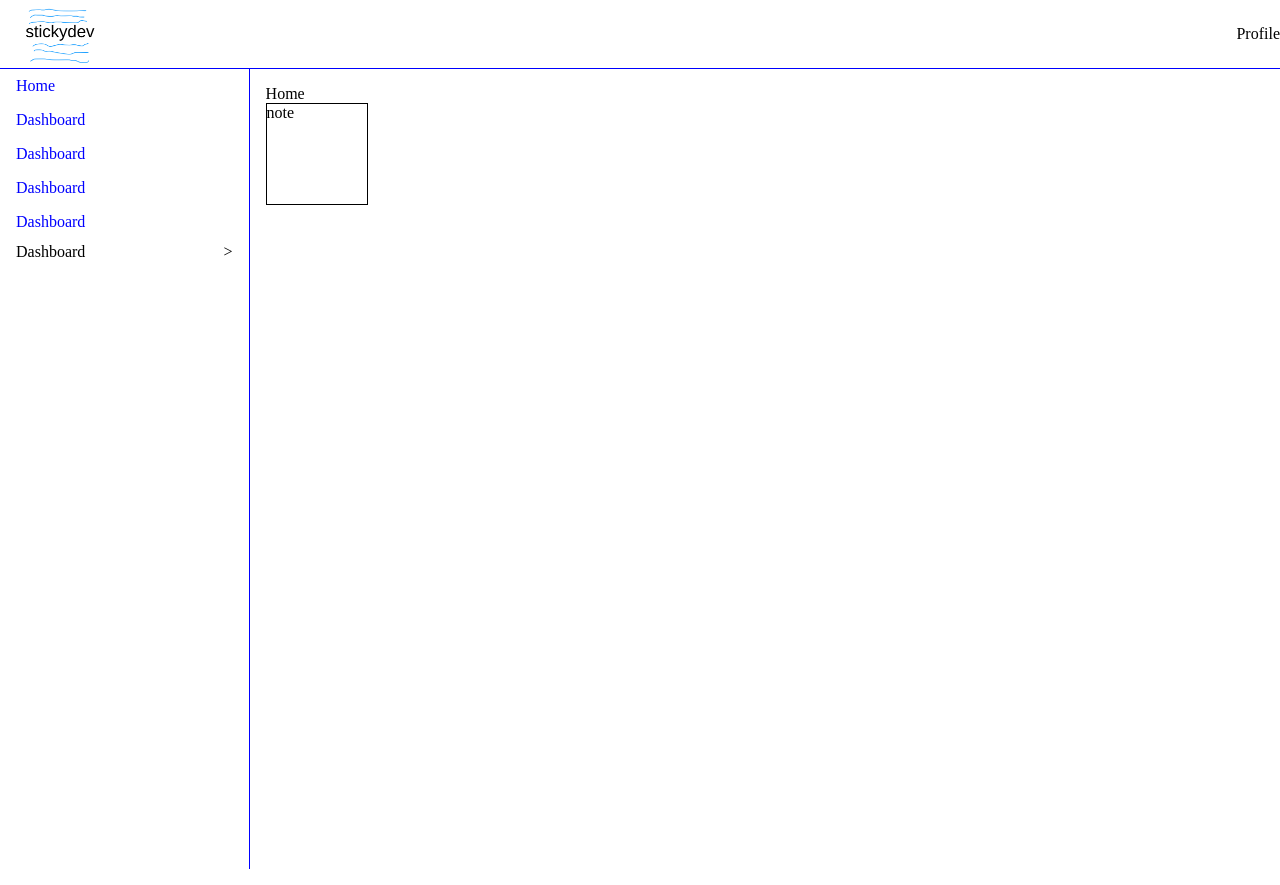
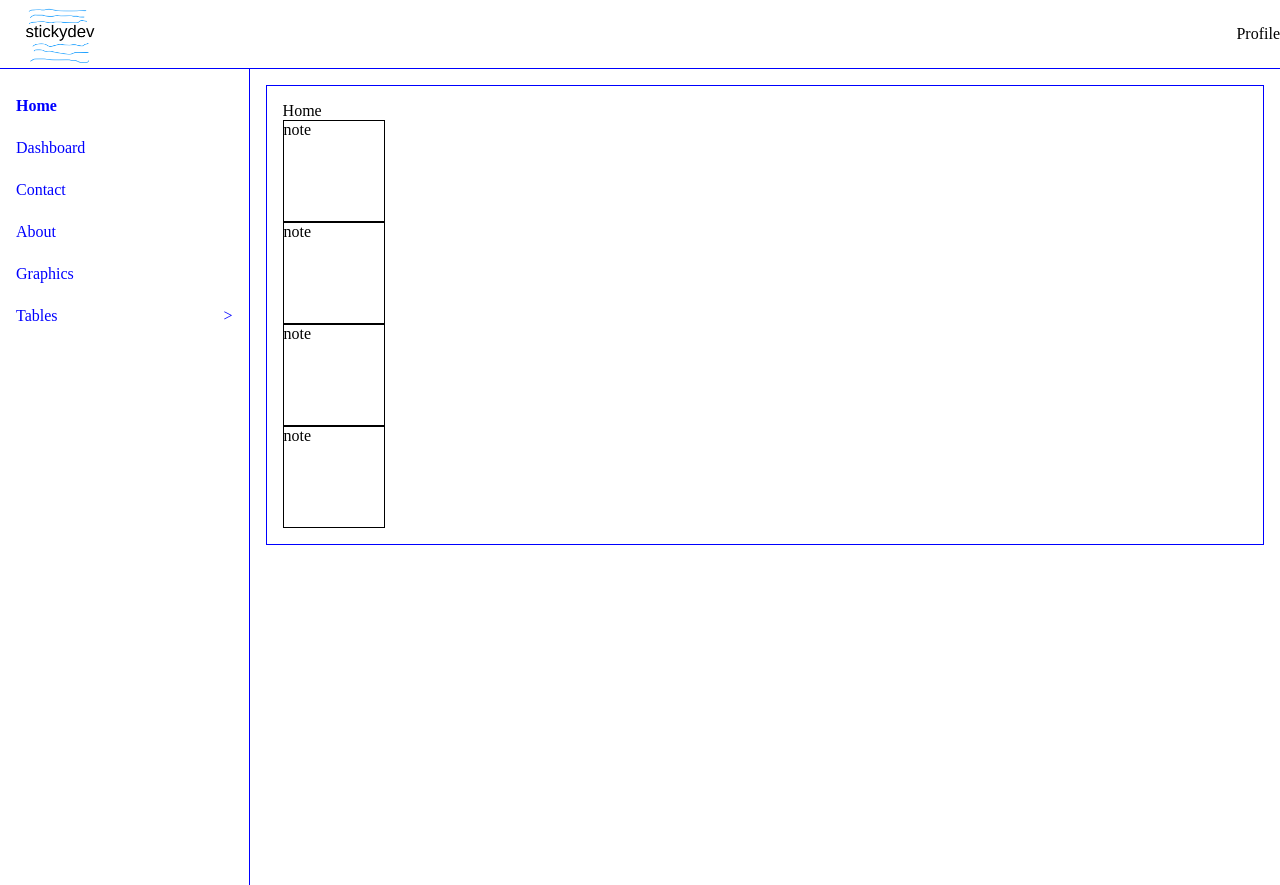
Before and after one commit to kerem37mert/webpagewithangular, an Angular app: page / in a window 1280 px wide. Built offline with nearby package versions, Linux system fonts and the light colour scheme.

Commit message:
update draggable sidebar

```diff
--- a/src/app/components/sidebar/sidebar-item/sidebar-item.html
+++ b/src/app/components/sidebar/sidebar-item/sidebar-item.html
@@ -1,19 +1,32 @@
-<div class="sidebar-item" >
+<div
+  class="sidebar-item"
+  [style.--level]="level()"
+  cdkDrag cdkDragBoundary=".sidebar"
+  [cdkDragDisabled]="!isDraggable"
+>
   @if (hasChildren()) {
     <div class="parent" (click)="toggle()">
-      {{ item().title }}
+      <span class="title">{{ item().title }}</span>
       <span>{{ expanded ? "v" : ">" }}</span>
     </div>
   } @else {
-    <a [routerLink]="item().link">
+    <a
+      [routerLink]="item().link"
+      routerLinkActive="active"
+      [routerLinkActiveOptions]="{exact: true}"
+    >
       {{ item().title }}
     </a>
   }
 
   @if (hasChildren() && expanded) {
-    <div class="sub-menu">
+    <div
+      cdkDropList
+      [cdkDropListData]="item().children"
+      (cdkDropListDropped)="dropChild($event)"
+    >
       @for (child of item().children; track child.link) {
-        <app-sidebar-item [item]="child" />
+        <app-sidebar-item [item]="child" [level]="level() + 1" />
       }
     </div>
   }
--- a/src/app/components/sidebar/sidebar-item/sidebar-item.scss
+++ b/src/app/components/sidebar/sidebar-item/sidebar-item.scss
@@ -2,26 +2,39 @@
   cursor: pointer;
 
   a {
+    color: var(--primary);
     display: block;
-    padding: 0.5rem 1rem;
     text-decoration: none;
-    color: var(--text-secondary);
-    transition: 0.3s ease-in;
-  }
+    padding: 0.75rem 1rem 0.75rem calc(1rem + var(--level) * 1rem);
 
-  a:hover {
-    background-color: var(--primary);
-    color: var(--white);
+    &.active {
+      font-weight: 700;
+    }
   }
 
   .parent {
+    color: var(--primary);
     display: flex;
     justify-content: space-between;
-    padding: 0.25rem 1rem;
-    color: var(--text-primary);
+    align-items: center;
+    padding: 0.75rem 1rem 0.75rem calc(1rem + var(--level) * 1rem);
   }
 
-  .sub-menu {
-    padding-left: 0.75rem;
+  &.cdk-drag-preview {
+    border: none;
+    box-sizing: border-box;
+    border-radius: 4px;
+    box-shadow:
+      0 5px 5px -3px rgba(0, 0, 0, 0.2),
+      0 8px 10px 1px rgba(0, 0, 0, 0.14),
+      0 3px 14px 2px rgba(0, 0, 0, 0.12);
+  }
+
+  &.cdk-drag-placeholder {
+    opacity: 0;
+  }
+
+  &.cdk-drag-animating {
+    transition: transform 250ms cubic-bezier(0, 0, 0.2, 1);
   }
 }
--- a/src/app/components/sidebar/sidebar-item/sidebar-item.ts
+++ b/src/app/components/sidebar/sidebar-item/sidebar-item.ts
@@ -1,19 +1,30 @@
 import { Component, input } from '@angular/core';
 import { MenuItemType } from '../../../../constants';
-import {RouterLink} from '@angular/router';
+import { RouterLink, RouterLinkActive } from '@angular/router';
+import {
+  CdkDrag,
+  CdkDragDrop,
+  CdkDropList,
+  moveItemInArray
+} from '@angular/cdk/drag-drop';
 
 @Component({
   selector: 'app-sidebar-item',
   templateUrl: './sidebar-item.html',
   styleUrls: ['./sidebar-item.scss'],
   imports: [
-    RouterLink
+    RouterLink,
+    RouterLinkActive,
+    CdkDrag,
+    CdkDropList,
   ]
 })
 
 export class SidebarItem {
   item = input.required<MenuItemType>();
-  expanded = false;
+  level = input<number>(0);
+  expanded: boolean = false;
+  isDraggable: boolean = true;
 
   hasChildren(): boolean {
     return !!this.item().children?.length;
@@ -24,4 +35,12 @@ export class SidebarItem {
       this.expanded = !this.expanded;
     }
   }
+
+  dropChild(event: CdkDragDrop<MenuItemType[] | any>) {
+    moveItemInArray(
+      event.container.data,
+      event.previousIndex,
+      event.currentIndex
+    );
+  }
 }
--- a/src/app/components/sidebar/sidebar.html
+++ b/src/app/components/sidebar/sidebar.html
@@ -1,5 +1,5 @@
-<div class="sidebar">
+<div class="sidebar" cdkDropList (cdkDropListDropped)="drop($event)">
   @for (item of menu; track item.link) {
-   <app-sidebar-item [item]="item" />
+    <app-sidebar-item [item]="item" />
   }
 </div>
--- a/src/app/components/sidebar/sidebar.scss
+++ b/src/app/components/sidebar/sidebar.scss
@@ -5,4 +5,5 @@
   top: 0;
   overflow-y: auto;
   height: 100vh;
+  padding-top: 1rem;
 }
--- a/src/app/components/sidebar/sidebar.ts
+++ b/src/app/components/sidebar/sidebar.ts
@@ -1,16 +1,22 @@
 import { Component } from '@angular/core';
 import { MENU, MenuItemType } from '../../../constants';
 import { SidebarItem } from './sidebar-item/sidebar-item';
+import {CdkDragDrop, CdkDropList, moveItemInArray} from '@angular/cdk/drag-drop';
 
 @Component({
   selector: "app-sidebar",
   templateUrl: "./sidebar.html",
   styleUrls: ["./sidebar.scss"],
   imports: [
-    SidebarItem
+    SidebarItem,
+    CdkDropList
   ]
 })
 
 export class Sidebar {
   menu: MenuItemType[] = MENU;
+
+  drop(event: CdkDragDrop<MenuItemType[]>) {
+    moveItemInArray(this.menu, event.previousIndex, event.currentIndex);
+  }
 }
--- a/src/app/pages/home/home.html
+++ b/src/app/pages/home/home.html
@@ -1,4 +1,9 @@
-<div class="note-list">
+<div class="home">
   {{ title }}
-  <app-draggable-note />
+  <div class="note-list">
+    <app-draggable-note />
+    <app-draggable-note />
+    <app-draggable-note />
+    <app-draggable-note />
+  </div>
 </div>
--- a/src/app/pages/home/home.scss
+++ b/src/app/pages/home/home.scss
@@ -0,0 +1,4 @@
+.home {
+  border: 1px solid var(--primary);
+  padding: 1rem;
+}
--- a/src/constants/menu-types/index.ts
+++ b/src/constants/menu-types/index.ts
@@ -6,7 +6,7 @@ export interface MenuItemType {
   icon: string;
   type: string;
   children?: MenuItemType[];
-};
+}
 
 export const MENU: MenuItemType[] = [
   {
@@ -24,52 +24,60 @@ export const MENU: MenuItemType[] = [
     children: [],
   },
   {
-    title: "Dashboard",
+    title: "Contact",
     link: LINKS.contact,
     icon: "sdfdsf",
     type: "sdfds",
     children: [],
   },
   {
-    title: "Dashboard",
+    title: "About",
     link: LINKS.contact,
     icon: "sdfdsf",
     type: "sdfds",
     children: [],
   },
   {
-    title: "Dashboard",
+    title: "Graphics",
     link: LINKS.contact,
     icon: "sdfdsf",
     type: "sdfds",
     children: [],
   },
   {
-    title: "Dashboard",
+    title: "Tables",
     link: LINKS.contact,
     icon: "sdfdsf",
     type: "sdfds",
     children: [
       {
-        title: "Dashboard",
+        title: "Table child 1",
         link: LINKS.contact,
         icon: "sdfdsf",
         type: "sdfds",
         children: [],
       },
       {
-        title: "Dashboard",
+        title: "Table child 2",
         link: LINKS.contact,
         icon: "sdfdsf",
         type: "sdfds",
         children: [],
       },
       {
-        title: "Dashboard",
+        title: "Table Child 3",
         link: LINKS.contact,
         icon: "sdfdsf",
         type: "sdfds",
-        children: [],
+        children: [
+          {
+            title: "child child",
+            link: LINKS.contact,
+            icon: "sdfdsf",
+            type: "sdfds",
+            children: [],
+          },
+        ],
       },
     ],
   },
```
